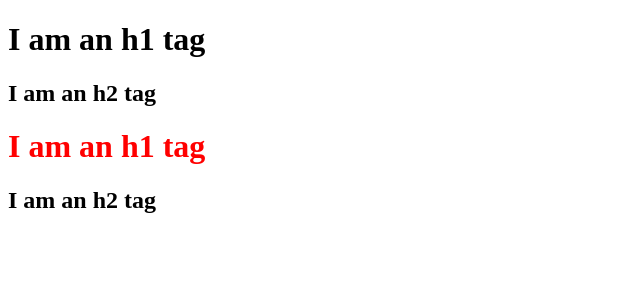
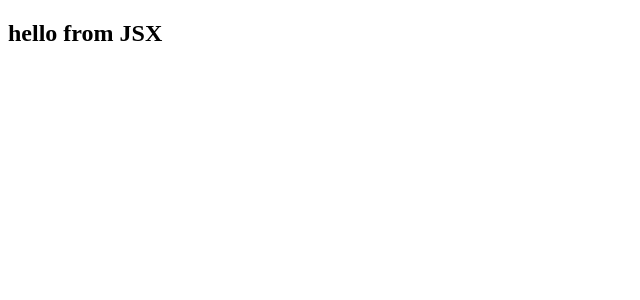
Before and after one commit to punambora/namaste-react, a React (Vite) app: page / in a window 1280 px wide. Shown: the top 300 px of the page, without its empty margins (0-640 px from the left). Built offline with nearby package versions, Linux system fonts and the light colour scheme.

Commit message:
first JSX code

```diff
--- a/App.js
+++ b/App.js
@@ -11,5 +11,12 @@ let parent = React.createElement("div", { id: "parent" }, [
     React.createElement("h2", {}, "I am an h2 tag"),
   ]),
 ]);
+
+console.log(parent);
+console.log("Okk");
+
+let h2 = <h2>hello from JSX</h2>;
+console.log(h2);
+
 const root = ReactDOM.createRoot(document.getElementById("root"));
-root.render(parent);
+root.render(h2);
```
